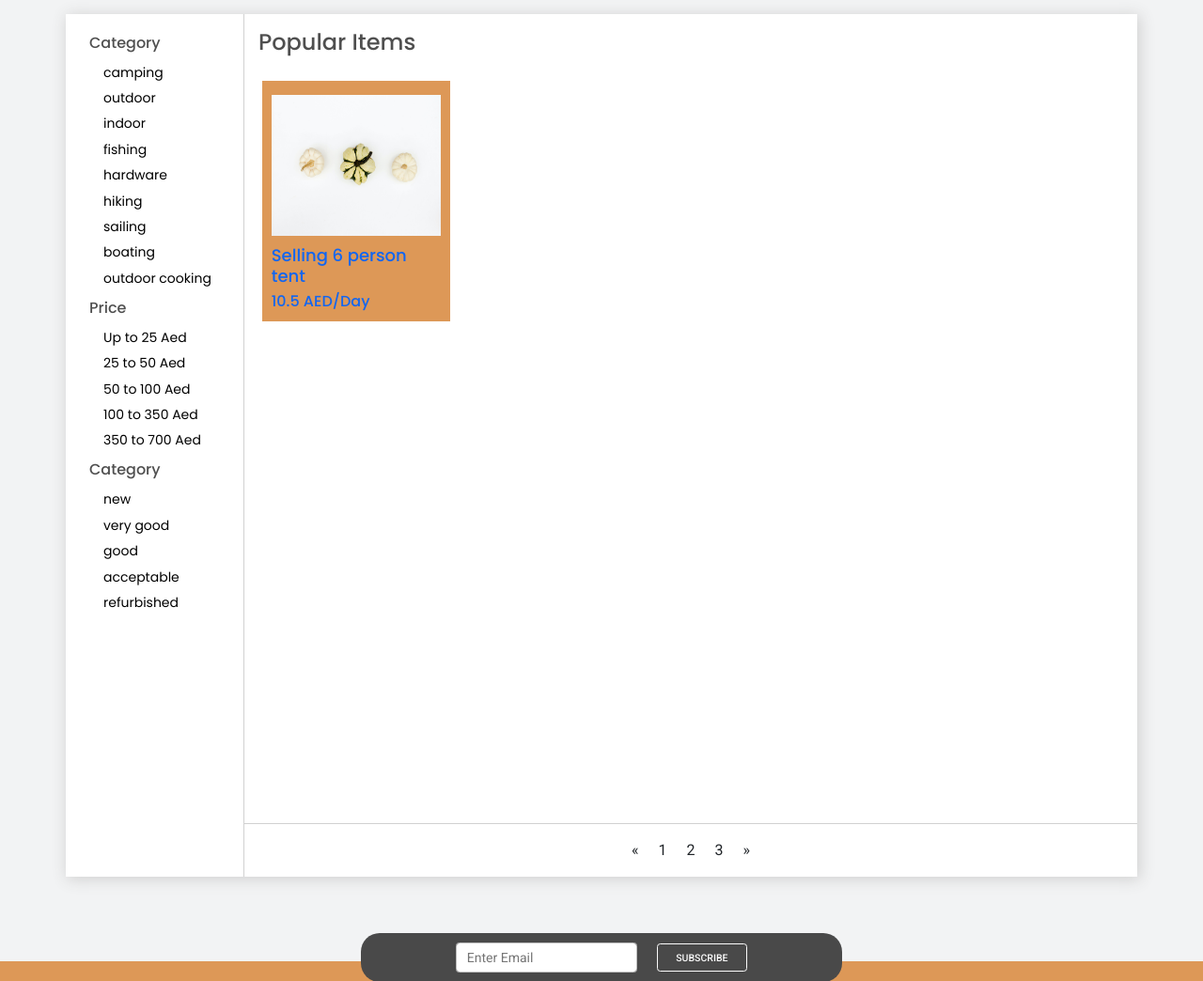
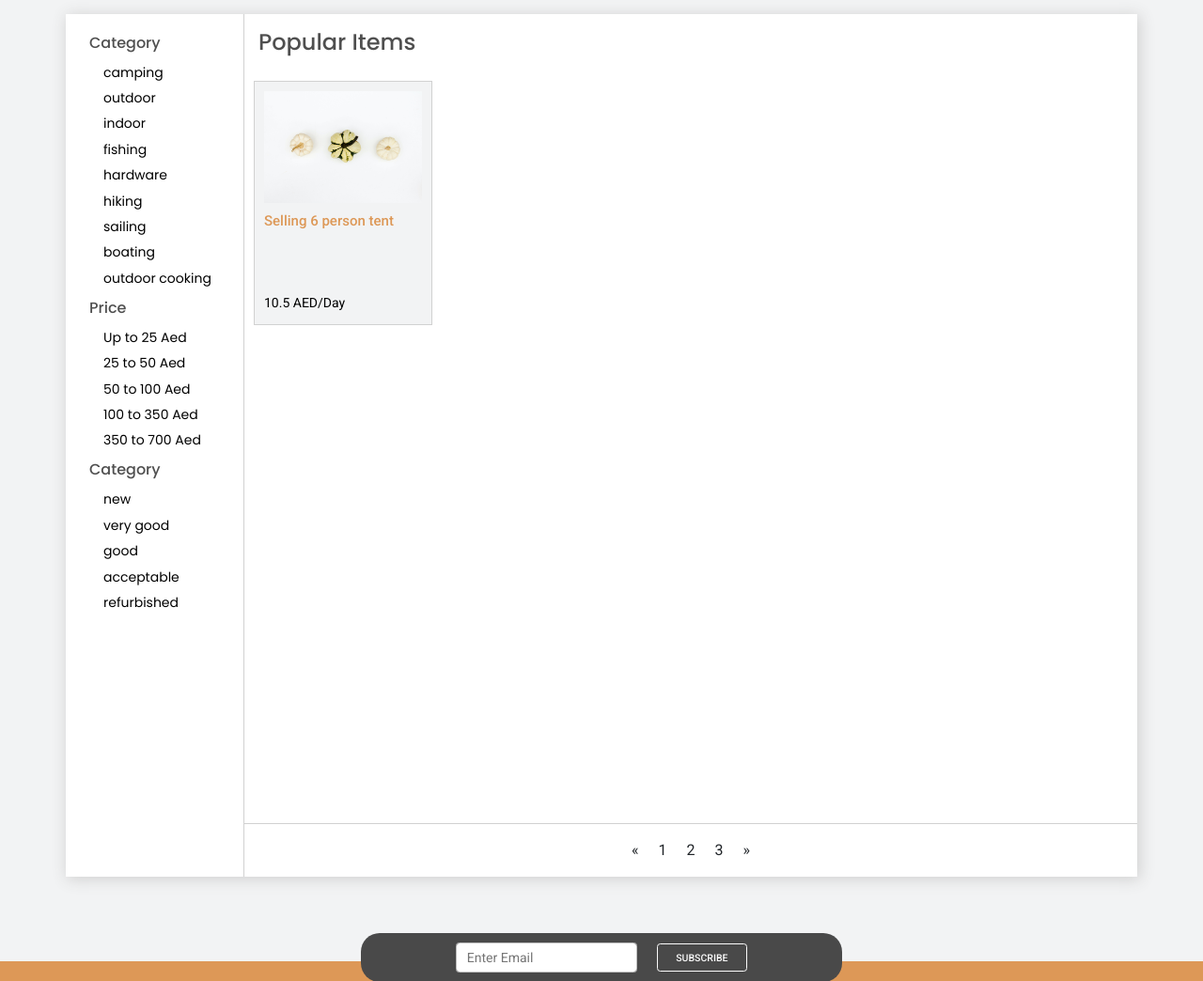
Before and after one commit to lucinraven/lenderoo_app, a PHP site: page /lenderoo_app/pages/browser.php in a window 1280 px wide. Shown: the part 80-1124 px from the top of the page at 94% size. Run offline with PHP 8.4, Linux system fonts and the light colour scheme; data comes from the database, SQL or seed files in the repository; some libraries are stand-ins or nearby versions.

Commit message:
fixing design cards of browser page

```diff
--- a/public/css/mainStylesheet.css
+++ b/public/css/mainStylesheet.css
@@ -833,34 +833,54 @@ body {
       flex-wrap: wrap;
 }
 
-.browser-page-ctn .col-md-10 .item-widget {
-  height: auto;
-  margin: 10px auto;
-  padding: 5px 10px;
-  width: 200px;
+.browser-page-ctn .col-md-10 .view-item {
+  margin: 10px;
+  padding: 10px;
+  height: 260px;
+  width: 190px;
+  background-color: #f2f3f4;
+  border: solid;
+  border-width: thin;
+  border-color: #d1d1d1;
+}
+
+.browser-page-ctn .col-md-10 .view-item .card-content-image {
+  height: 50%;
+  width: 100%;
+}
+
+.browser-page-ctn .col-md-10 .view-item .card-content-image img {
+  height: 100%;
+  width: 100%;
   background-color: #DD9857;
 }
 
-.browser-page-ctn .col-md-10 .item-widget img {
-  height: 150px;
-  width: 100%;
-  margin: 10px 0;
-}
-
-.browser-page-ctn .col-md-10 .item-widget .item-heading {
-  font-size: 18px;
-  font-family: "Poppins", sans-serif;
-}
-
-.browser-page-ctn .col-md-10 .item-widget .price-heading {
-  font-size: 16px;
-  font-family: "Poppins", sans-serif;
+.browser-page-ctn .col-md-10 .view-item .card-content-body {
+  height: 40%;
+}
+
+.browser-page-ctn .col-md-10 .view-item .card-content-body h2 {
+  padding-top: 10px;
+  font-size: 15px;
+  font-size: "Poppins", sans-serif;
+  color: #DD9857;
+}
+
+.browser-page-ctn .col-md-10 .view-item .card-content-footer {
+  height: 10%;
+  width: 100%;
+}
+
+.browser-page-ctn .col-md-10 .view-item .card-content-footer p {
+  margin: 0;
+  font-size: 14px;
+  font-size: "Poppins", sans-serif;
+  color: #000000;
 }
 
 .browser-page-ctn .col-md-10 .filling-empty-space-childs {
   margin: 10px auto;
-  padding: 5px 10px;
-  width: 200px;
+  width: 190px;
   height: 0;
 }
 
--- a/public/pages/browser.php
+++ b/public/pages/browser.php
@@ -117,8 +117,6 @@ $result = $stmt->get_result();
                         <?php
 
                         while ($row = $result->fetch_assoc()) {
-
-
                             $imageQuery = $con->prepare("SELECT * FROM product_image WHERE product_id=?");
                             $imageQuery->bind_param("i", $row['product_id']);
                             $imageQuery->execute();
@@ -126,13 +124,19 @@ $result = $stmt->get_result();
                             $imageResult = $imageQuery->get_result();
                             $imageRow = $imageResult->fetch_assoc();
 
-                            echo '<div class="item-widget">
-                                <a class="view-item" href="../pages/view-items.php?prod_id=' . $row['product_id'] . '">
+                            echo ' <a class="view-item" href="../pages/view-items.php?prod_id=' . $row['product_id'] . '">
+                                <div class="card-content-image">
                                     <img src="../images/'.$imageRow['source'].'" alt="'.$imageRow['source'].'"  />
-                                    <h2 class="item-heading">' . $row['product_title'] . '</h2>
-                                    <h2 class="price-heading">' . $row['price'] . ' AED/Day</h2>
-                                </a>
-                            </div>';
+                                </div>
+
+                                <div class="card-content-body">
+                                    <h2>' . $row['product_title'] . '</h2>
+                                </div>
+
+                                <div class="card-content-footer">
+                                    <p>' . $row['price'] . ' AED/Day</p>
+                                </div>
+                            </a>';
                         };
 
                         ?>
```
Also changed, not shown: public/pages/index.php (+16 -4 lines), public/scss/4-pages/_browser.scss (+38 -17 lines), 1 other file.
